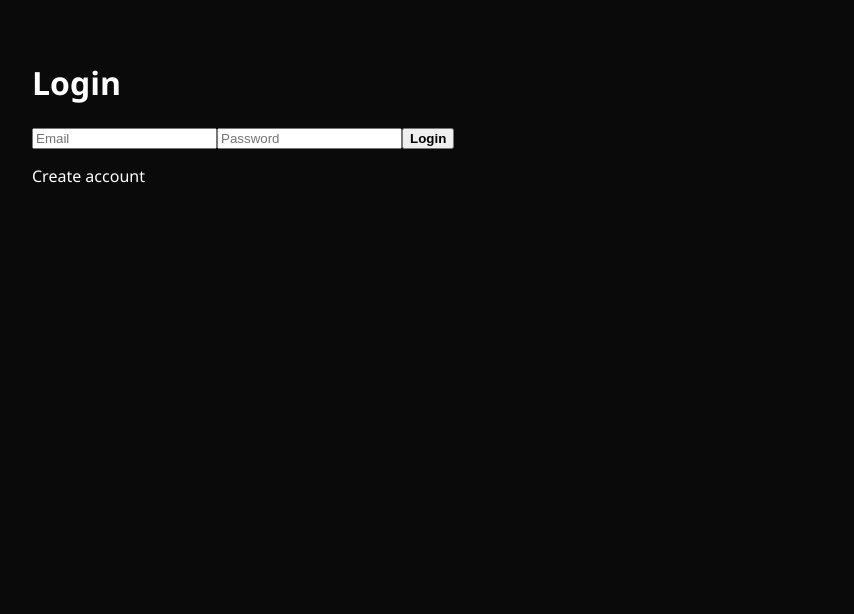
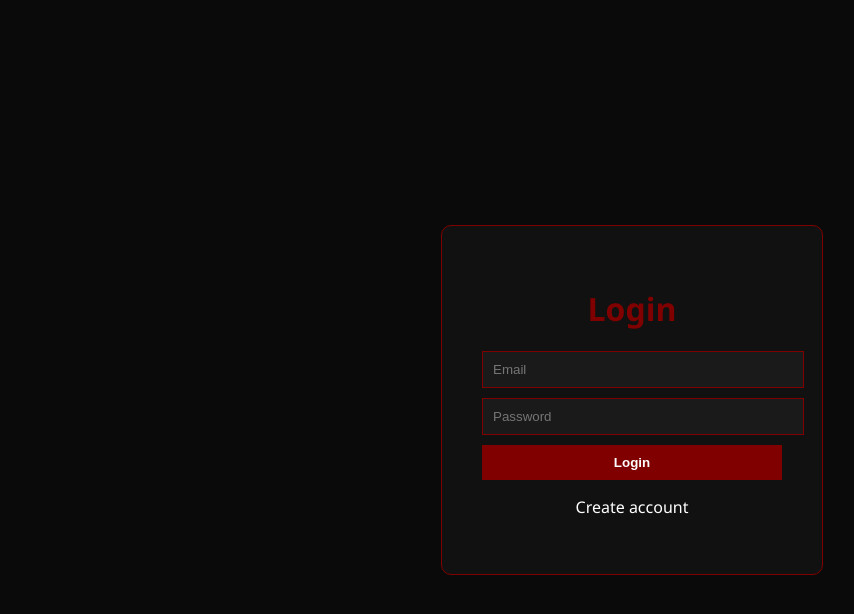
Before and after one commit to mithzz2006-a11y/jewel16-website, a React (Vite) app: page / in a window 1280 px wide. Shown: the top 614 px of the page, without its empty margins (8-862 px from the left). Built offline with nearby package versions, Linux system fonts and the light colour scheme; no server answers.

Commit message:
Update Auth.jsx

```diff
--- a/src/pages/Auth.jsx
+++ b/src/pages/Auth.jsx
@@ -5,40 +5,95 @@ import {
   signInWithEmailAndPassword
 } from "firebase/auth";
 
-export default function Auth({ setPage }) {
+export default function Auth() {
   const [isLogin, setIsLogin] = useState(true);
   const [email, setEmail] = useState("");
   const [password, setPassword] = useState("");
 
   const handleAuth = async () => {
+    if (!email || !password) {
+      alert("Enter email & password");
+      return;
+    }
+
     try {
       if (isLogin) {
         await signInWithEmailAndPassword(auth, email, password);
-        alert("Login successful ✅");
       } else {
         await createUserWithEmailAndPassword(auth, email, password);
-        alert("Account created ✅");
       }
-      setPage("home");
     } catch (err) {
       alert(err.message);
     }
   };
 
   return (
-    <div style={{ padding: "40px", color: "white", background: "#0a0a0a" }}>
-      <h1>{isLogin ? "Login" : "Signup"}</h1>
+    <div style={outer}>
+      <div style={box}>
+        <h1 style={{ color: "maroon" }}>
+          {isLogin ? "Login" : "Create Account"}
+        </h1>
 
-      <input placeholder="Email" onChange={(e) => setEmail(e.target.value)} />
-      <input type="password" placeholder="Password" onChange={(e) => setPassword(e.target.value)} />
+        <input
+          placeholder="Email"
+          onChange={(e) => setEmail(e.target.value)}
+          style={input}
+        />
 
-      <button onClick={handleAuth}>
-        {isLogin ? "Login" : "Signup"}
-      </button>
+        <input
+          type="password"
+          placeholder="Password"
+          onChange={(e) => setPassword(e.target.value)}
+          style={input}
+        />
 
-      <p onClick={() => setIsLogin(!isLogin)}>
-        {isLogin ? "Create account" : "Already have account?"}
-      </p>
+        <button onClick={handleAuth} style={btn}>
+          {isLogin ? "Login" : "Signup"}
+        </button>
+
+        <p onClick={() => setIsLogin(!isLogin)} style={{ cursor: "pointer" }}>
+          {isLogin ? "Create account" : "Already have account?"}
+        </p>
+      </div>
     </div>
   );
 }
+
+/* STYLES */
+
+const outer = {
+  height: "100vh",
+  display: "flex",
+  justifyContent: "center",
+  alignItems: "center",
+  background: "#0a0a0a"
+};
+
+const box = {
+  background: "#111",
+  padding: "40px",
+  borderRadius: "10px",
+  border: "1px solid maroon",
+  textAlign: "center",
+  width: "300px"
+};
+
+const input = {
+  display: "block",
+  width: "100%",
+  padding: "10px",
+  marginBottom: "10px",
+  background: "#1a1a1a",
+  color: "white",
+  border: "1px solid maroon"
+};
+
+const btn = {
+  padding: "10px",
+  width: "100%",
+  background: "maroon",
+  color: "white",
+  border: "none",
+  cursor: "pointer",
+  fontWeight: "bold"
+};
```
